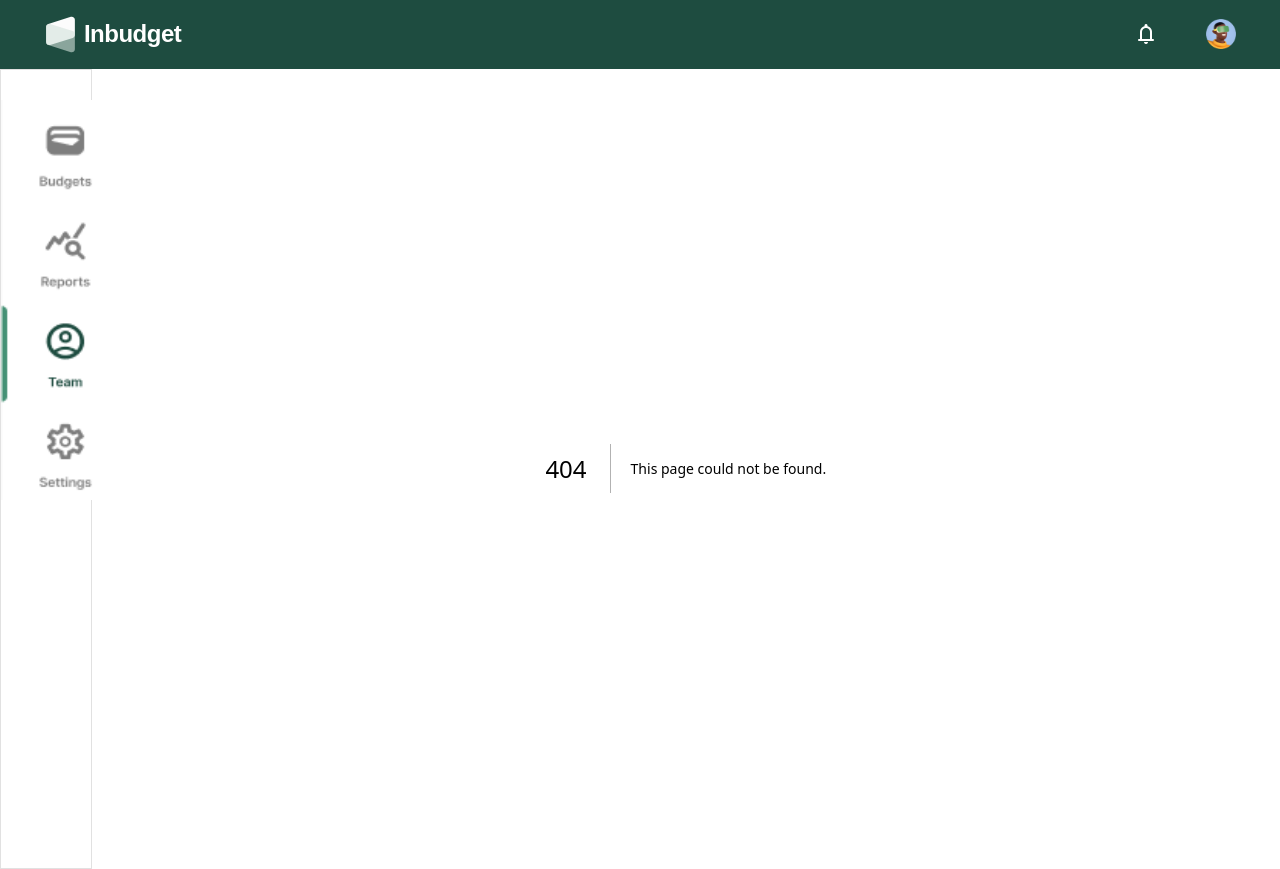
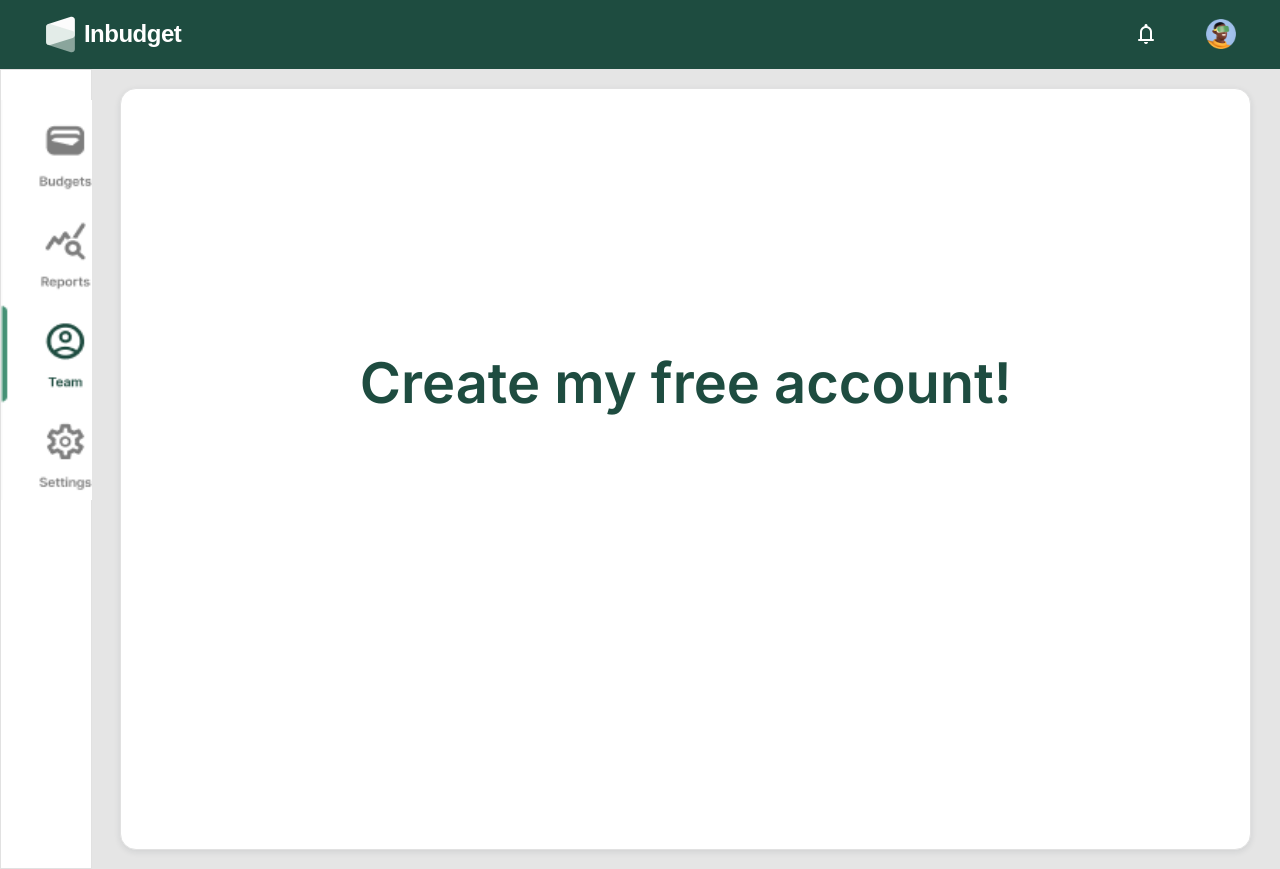
Before and after one commit to intive/patronage2023-js, a Next.js app in the folder apps/web/: page /create-account-page in a window 1280 px wide. Before the commit this address had no page. Built offline with nearby package versions, Linux system fonts and the light colour scheme.

Commit message:
feat: added CreateAccountPage, changed layouts behavior #P23-70

```diff
--- /dev/null
+++ b/apps/web/app/create-account-page/layout.tsx
@@ -0,0 +1,3 @@
+import NavigationLayout from "../layouts/NavigationLayout";
+
+export default NavigationLayout;
--- /dev/null
+++ b/apps/web/app/create-account-page/page.tsx
@@ -0,0 +1,33 @@
+"use client"
+
+import styled from "styled-components"
+import { Card } from "ui";
+import Link from "next/link"
+import "../css/body.css"
+
+const LinkStyled = styled(Link)`
+    display:flex;
+    align-self: flex-start;
+    margin-top:23%;
+    font-family: "Inter", sans-serif;
+    font-size: 3.5em;
+    font-weight: 600;
+    color: #1E4C40;
+    text-decoration: none;
+`
+const CardWrapperStyled = styled.div`
+    display:flex;
+    justify-content: center;
+    align-items: center;
+    background-color:#E5E5E5;
+    height:100%;
+`
+export default function CreateAccountPage() {
+    return (
+        <CardWrapperStyled>
+            <Card minWidth="95%" minHeight="95%">
+                <LinkStyled href="/welcome-page">Create my free account!</LinkStyled>
+            </Card>
+        </CardWrapperStyled>
+    )
+}
--- a/apps/web/app/css/body.css
+++ b/apps/web/app/css/body.css
@@ -1,5 +1,5 @@
 html{
-    height:100vh;
+    height:100%;
 }
 
 body{
--- a/apps/web/app/layout.tsx
+++ b/apps/web/app/layout.tsx
@@ -2,9 +2,6 @@
 /* eslint-disable @next/next/no-head-element */
 import { StyledComponentsRegistry } from "../lib/registry";
 import { Inter } from "next/font/google";
-import Nav from "./Nav";
-import styled from "styled-components";
-import SideNav from "./SideNav";
 
 export type LayoutProps = {
   children: React.ReactNode;
@@ -14,16 +11,6 @@ const inter = Inter({
   weight: ["400", "600", "700"],
   subsets: ["latin"],
 });
-
-const Main = styled.div`
-  display: flex;
-  justify-content: space-between;
-  min-height:100%;
-`
-
-const Content = styled.div`
-  flex-grow: 1;
-`
 
 export default function RootLayout({ children }: LayoutProps) {
   return (
@@ -36,11 +23,7 @@ export default function RootLayout({ children }: LayoutProps) {
       </head>
       <body className={inter.className}>
         <StyledComponentsRegistry>
-        <Nav/>
-        <Main>
-          <SideNav/>
-         <Content>{children}</Content>
-        </Main>
+        {children}
         </StyledComponentsRegistry>
       </body>
     </html>
--- /dev/null
+++ b/apps/web/app/layouts/NavigationLayout.tsx
@@ -0,0 +1,28 @@
+"use client"
+
+import styled from "styled-components";
+import Nav from "../Nav";
+import SideNav from "../SideNav";
+import { LayoutProps } from "../layout";
+
+const Main = styled.div`
+  display: flex;
+  justify-content: space-between;
+  min-height:100%;
+`
+
+const Content = styled.div`
+  flex-grow: 1;
+`
+
+export default function NavigationLayout({ children }: LayoutProps) {
+  return (
+    <>
+        <Nav/>
+        <Main>
+            <SideNav/>
+            <Content>{children}</Content>
+        </Main>
+    </>
+  )
+}
--- /dev/null
+++ b/apps/web/app/welcome-page/layout.tsx
@@ -0,0 +1,3 @@
+import NavigationLayout from "../layouts/NavigationLayout";
+
+export default NavigationLayout;
```
